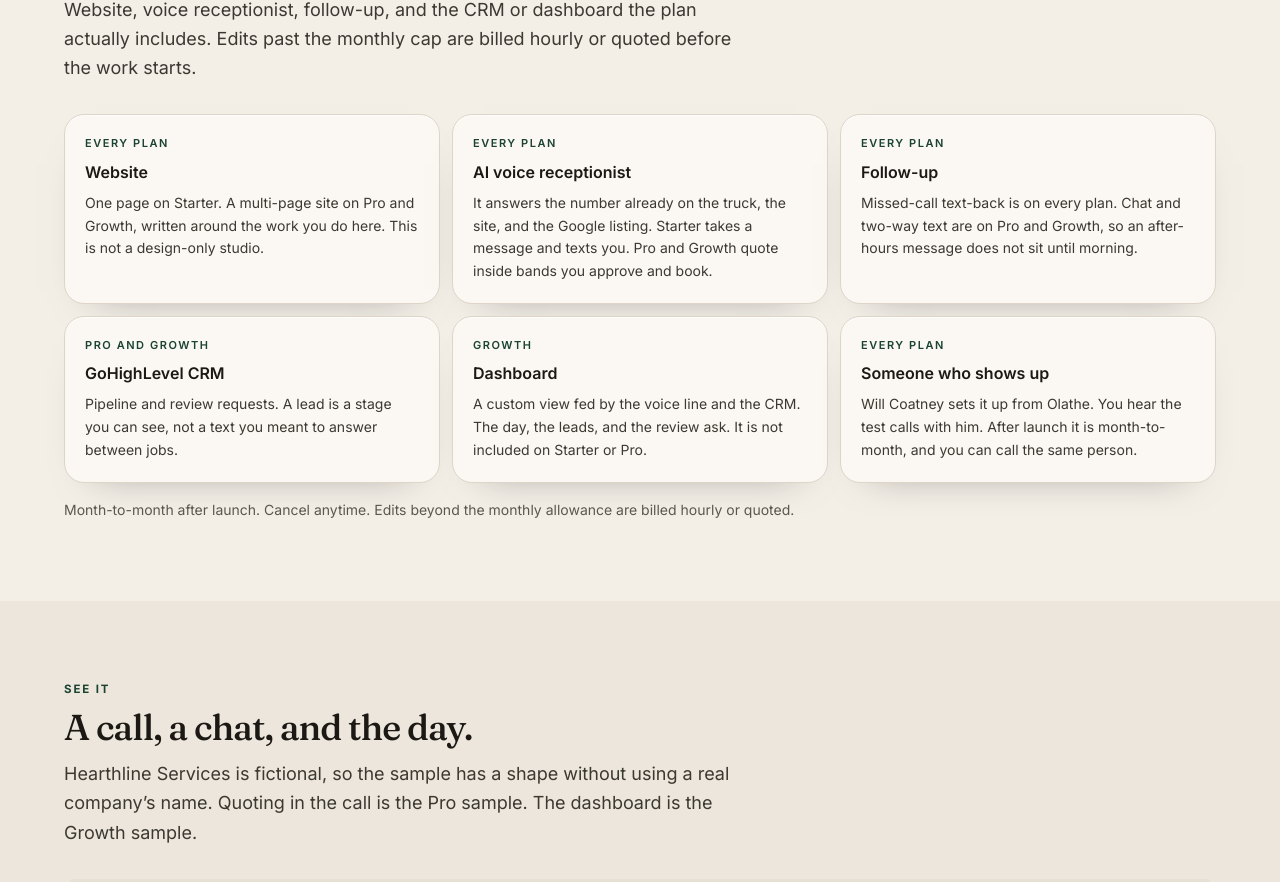
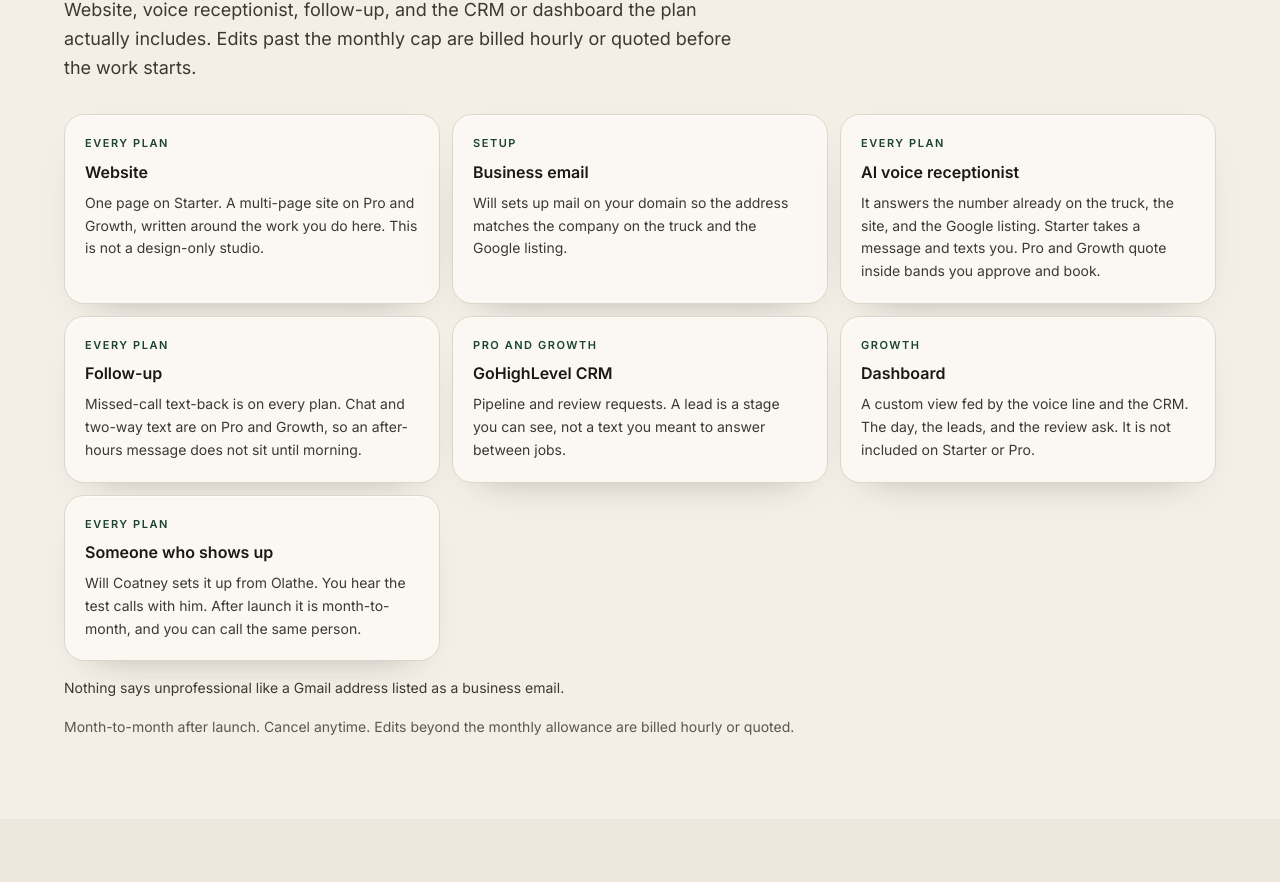
Before and after one commit to willcoatney/frontdesk-site, a Next.js app: page / in a window 1280 px wide. Shown: the part 4952-5834 px from the top of the page. Built offline with nearby package versions, Linux system fonts and the light colour scheme.

Commit message:
Mention branded business email on the homepage.
The included section now names domain email setup, with a line on why a Gmail address reads as unprofessional.

Co-authored-by: Will Coatney <6600487+willcoatney@users.noreply.github.com>

```diff
--- a/src/app/page.tsx
+++ b/src/app/page.tsx
@@ -299,6 +299,9 @@ export default function Page() {
                 </li>
               ))}
             </ul>
+            <p className="mt-4 max-w-2xl text-sm leading-relaxed text-[#3C3832]">
+              Nothing says unprofessional like a Gmail address listed as a business email.
+            </p>
             <p className="mt-4 text-sm leading-relaxed text-[#5C564E]">{PRICING_NOTE}</p>
           </div>
         </section>
--- a/src/content/home.ts
+++ b/src/content/home.ts
@@ -70,6 +70,11 @@ export const included = [
     title: 'Website',
     plan: 'Every plan',
     body: 'One page on Starter. A multi-page site on Pro and Growth, written around the work you do here. This is not a design-only studio.',
+  },
+  {
+    title: 'Business email',
+    plan: 'Setup',
+    body: 'Will sets up mail on your domain so the address matches the company on the truck and the Google listing.',
   },
   {
     title: 'AI voice receptionist',
```
